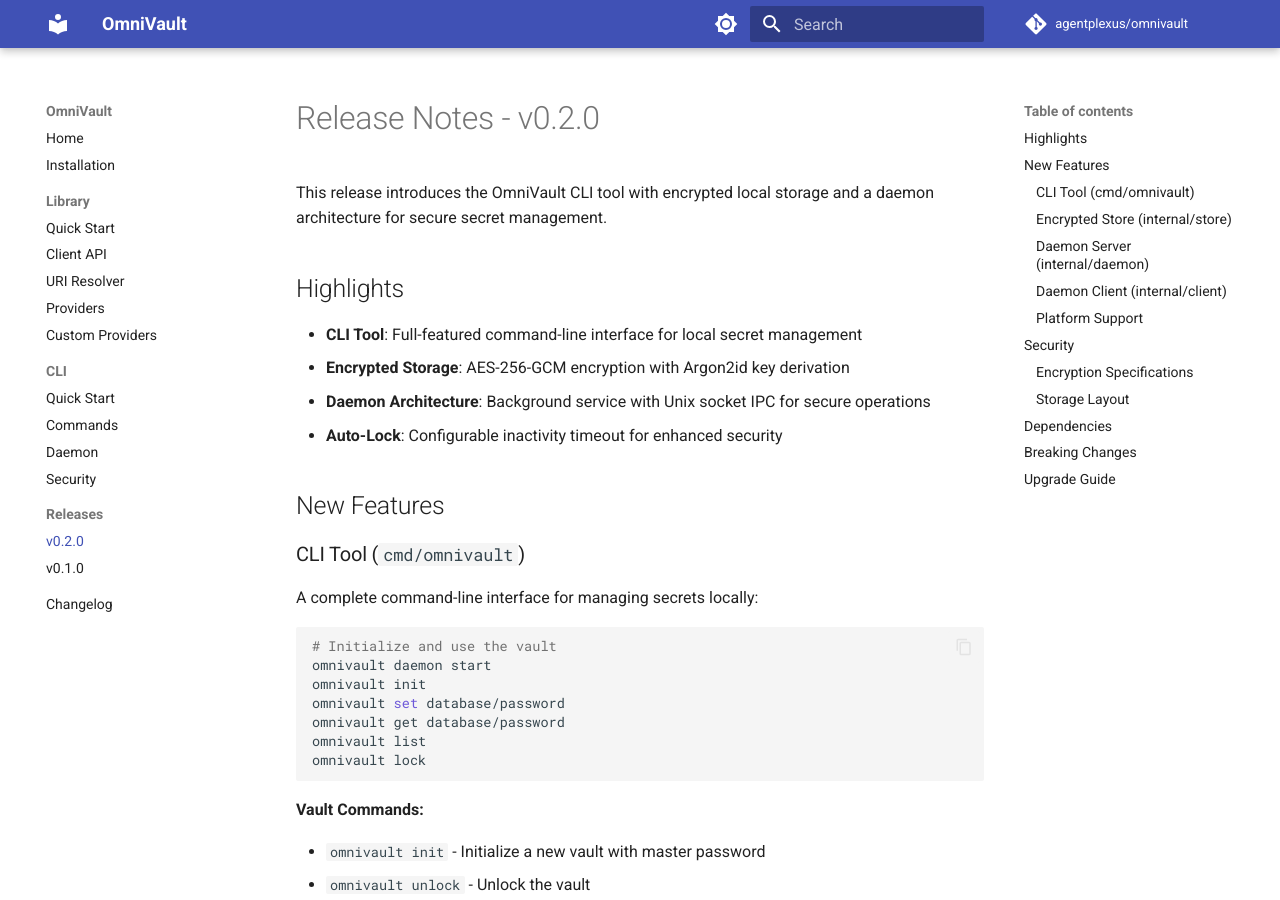
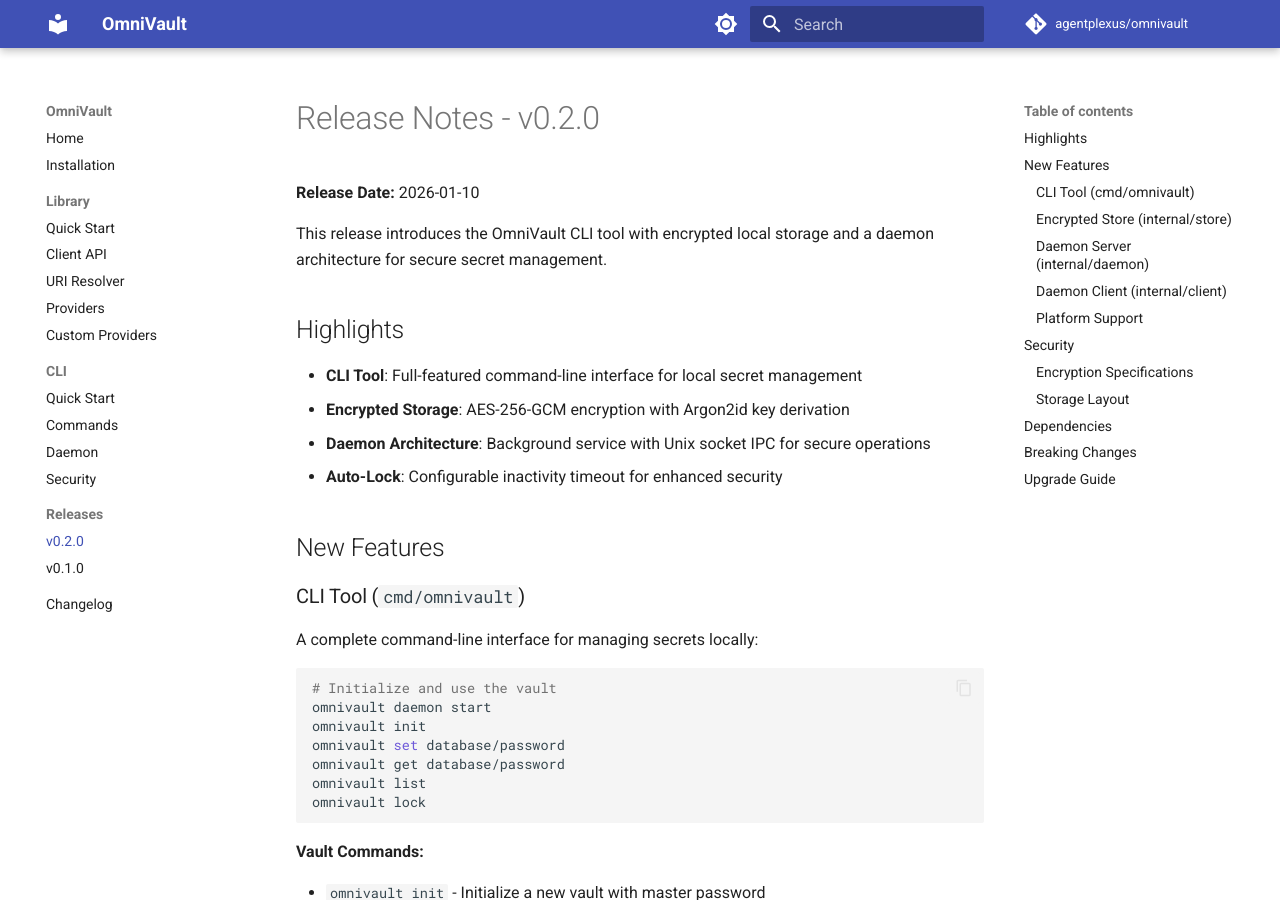
Before and after one commit to agentplexus/omnivault, an MkDocs documentation site: the page built from docsrc/releases/v0.2.0.md, in a window 1280 px wide and 900 px high. Built offline with MkDocs 1.6.1 and Material for MkDocs 9.7.7, drawn with Linux system fonts in a browser that asks for light colours; comment, search, counter and statistics services are not loaded.

Commit message:
docs(releases): add release dates to release notes
🤖 Generated with [Claude Code](https://claude.com/claude-code)

Co-Authored-By: Claude Opus 4.5 <noreply@anthropic.com>

```diff
--- a/docsrc/releases/v0.2.0.md
+++ b/docsrc/releases/v0.2.0.md
@@ -1,4 +1,6 @@
 # Release Notes - v0.2.0
+
+**Release Date:** 2026-01-10
 
 This release introduces the OmniVault CLI tool with encrypted local storage and a daemon architecture for secure secret management.
 
```
Also changed, not shown: docsrc/releases/v0.1.0.md (+2 -0 lines).
